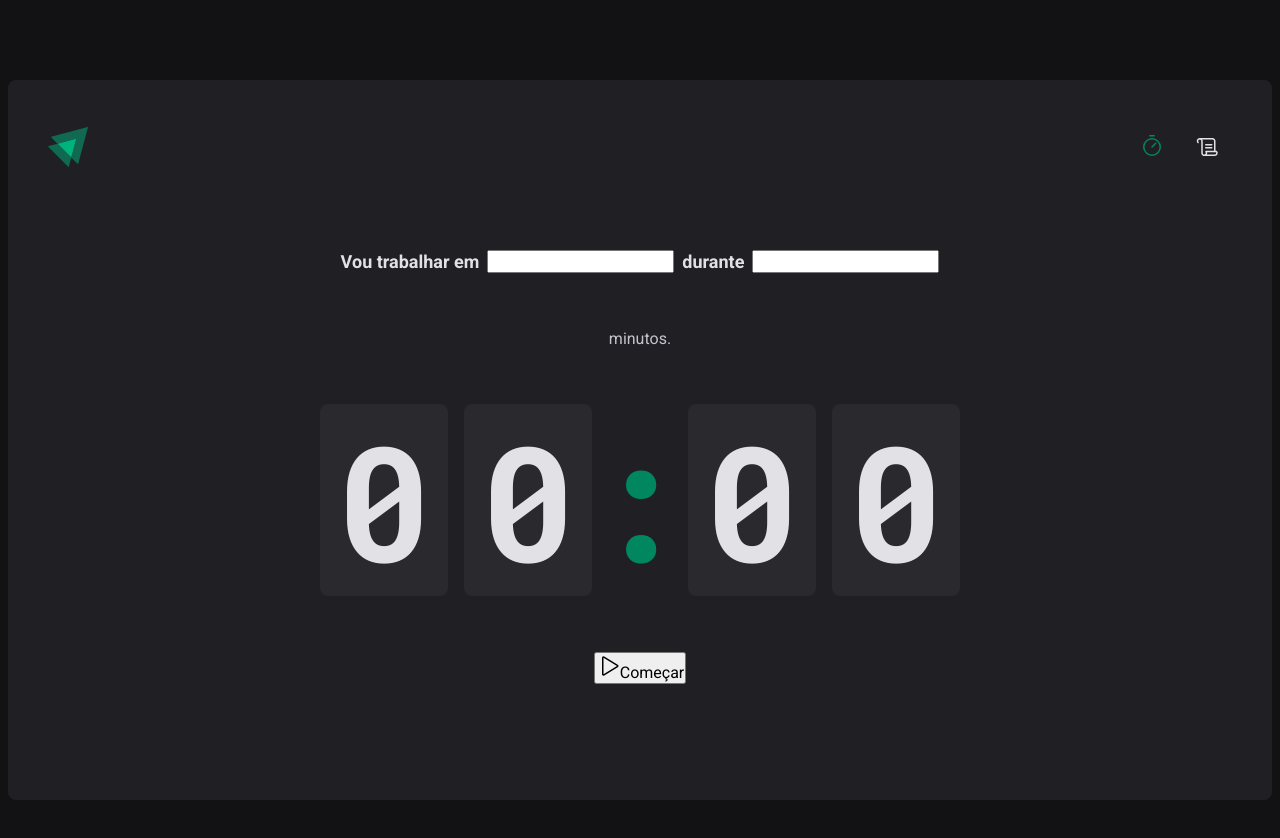
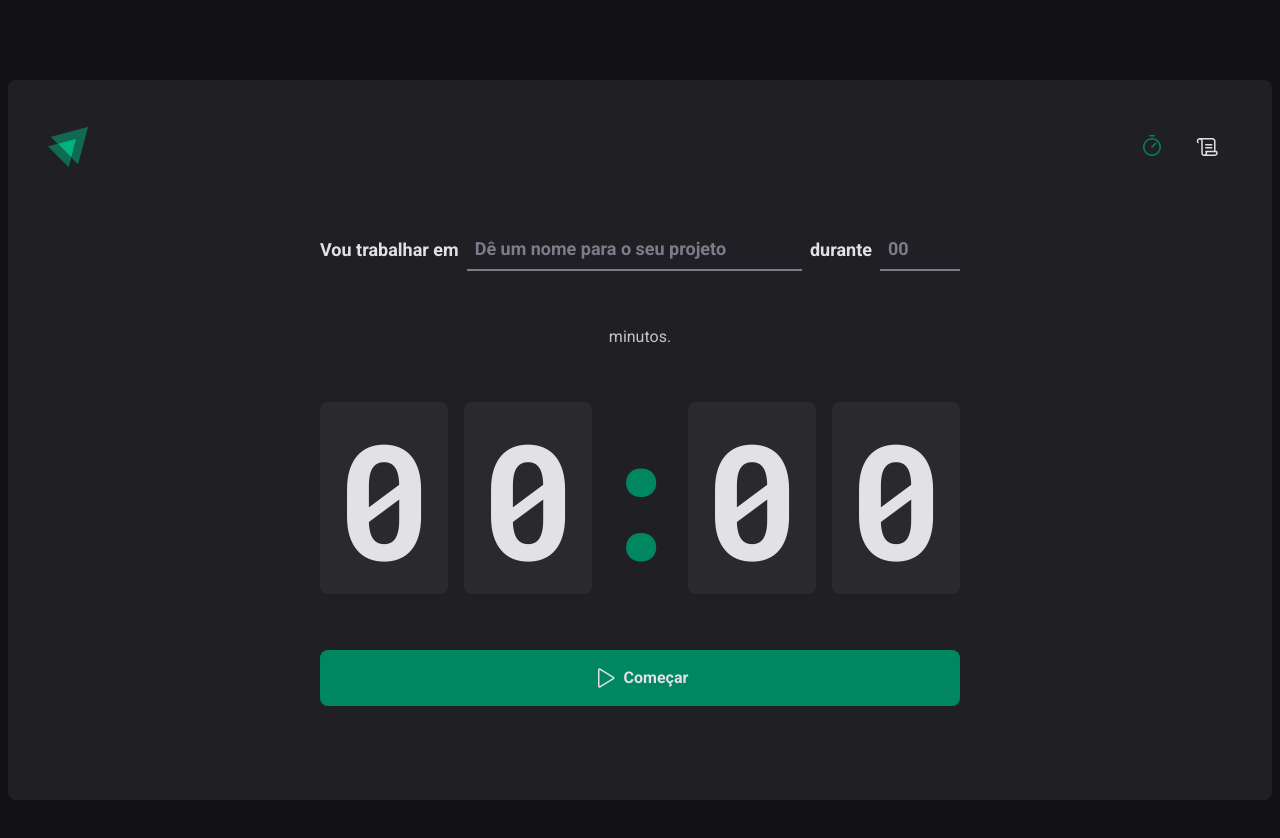
Before and after one commit to math97/02-ignite-timer, a React (Vite) app: page / in a window 1280 px wide. Shown: the top 838 px of the page. Built offline with nearby package versions, Linux system fonts and the light colour scheme.

Commit message:
styled home page

```diff
--- a/src/pages/home/index.tsx
+++ b/src/pages/home/index.tsx
@@ -3,7 +3,10 @@
   CountDownContainer,
   FormContainer,
   HomeContainer,
+  MinutesAmountInput,
   Separator,
+  StartCountdownButton,
+  TaskInput,
 } from './styles'
 
 export function Home() {
@@ -12,10 +15,29 @@
       <form action="">
         <FormContainer>
           <label htmlFor="task">Vou trabalhar em</label>
-          <input id="task" type="text" />
+          <TaskInput
+            id="task"
+            type="text"
+            list="task-suggestions"
+            placeholder="Dê um nome para o seu projeto"
+          />
+
+          <datalist id="task/suggestions">
+            <option value="Projeto 1" />
+            <option value="Projeto 2" />
+            <option value="Projeto 3" />
+            <option value="Banana" />
+          </datalist>
 
           <label htmlFor="minutesAmount">durante</label>
-          <input id="minutesAmount" type="number" />
+          <MinutesAmountInput
+            id="minutesAmount"
+            type="number"
+            placeholder="00"
+            step={5}
+            min={5}
+            max={60}
+          />
         </FormContainer>
 
         <span>minutos.</span>
@@ -27,10 +49,10 @@
           <span>0</span>
         </CountDownContainer>
 
-        <button type="submit">
+        <StartCountdownButton type="submit">
           <Play size={24} />
           Começar
-        </button>
+        </StartCountdownButton>
       </form>
     </HomeContainer>
   )
--- a/src/pages/home/styles.ts
+++ b/src/pages/home/styles.ts
@@ -27,6 +27,36 @@
   font-weight: bold;
   flex-wrap: wrap;
 `
+const BaseInput = styled.input`
+  background: transparent;
+  height: 2.5rem;
+  border: 0;
+  border-bottom: 2px solid ${(props) => props.theme['gray-500']};
+  font-weight: bold;
+  font-size: 1.125rem;
+  padding: 0 0.5rem;
+  color: ${(props) => props.theme['gray-100']};
+
+  &:focus {
+    box-shadow: none;
+    border-color: ${(props) => props.theme['green-500']};
+  }
+
+  &::placeholder {
+    color: ${(props) => props.theme['gray-500']};
+  }
+`
+
+export const TaskInput = styled(BaseInput)`
+  flex: 1;
+
+  &::-webkit-calendar-picker-indicator {
+    display: none !important ;
+  }
+`
+export const MinutesAmountInput = styled(BaseInput)`
+  width: 4rem;
+`
 
 export const CountDownContainer = styled.div`
   font-family: 'Roboto Mono', monospace;
@@ -53,3 +83,31 @@
   display: flex;
   justify-content: center;
 `
+
+export const StartCountdownButton = styled.button`
+  width: 100%;
+  border: 0;
+  padding: 1rem;
+  border-radius: 8px;
+
+  display: flex;
+  align-items: center;
+  justify-content: center;
+
+  gap: 0.5rem;
+  font-weight: bold;
+
+  cursor: pointer;
+
+  background: ${(props) => props.theme['green-500']};
+  color: ${(props) => props.theme['gray-100']};
+
+  &:disabled {
+    opacity: 0, 7;
+    cursor: not-allowed;
+  }
+
+  &:not(:disabled):hover {
+    background: ${(props) => props.theme['green-700']};
+  }
+`
```
